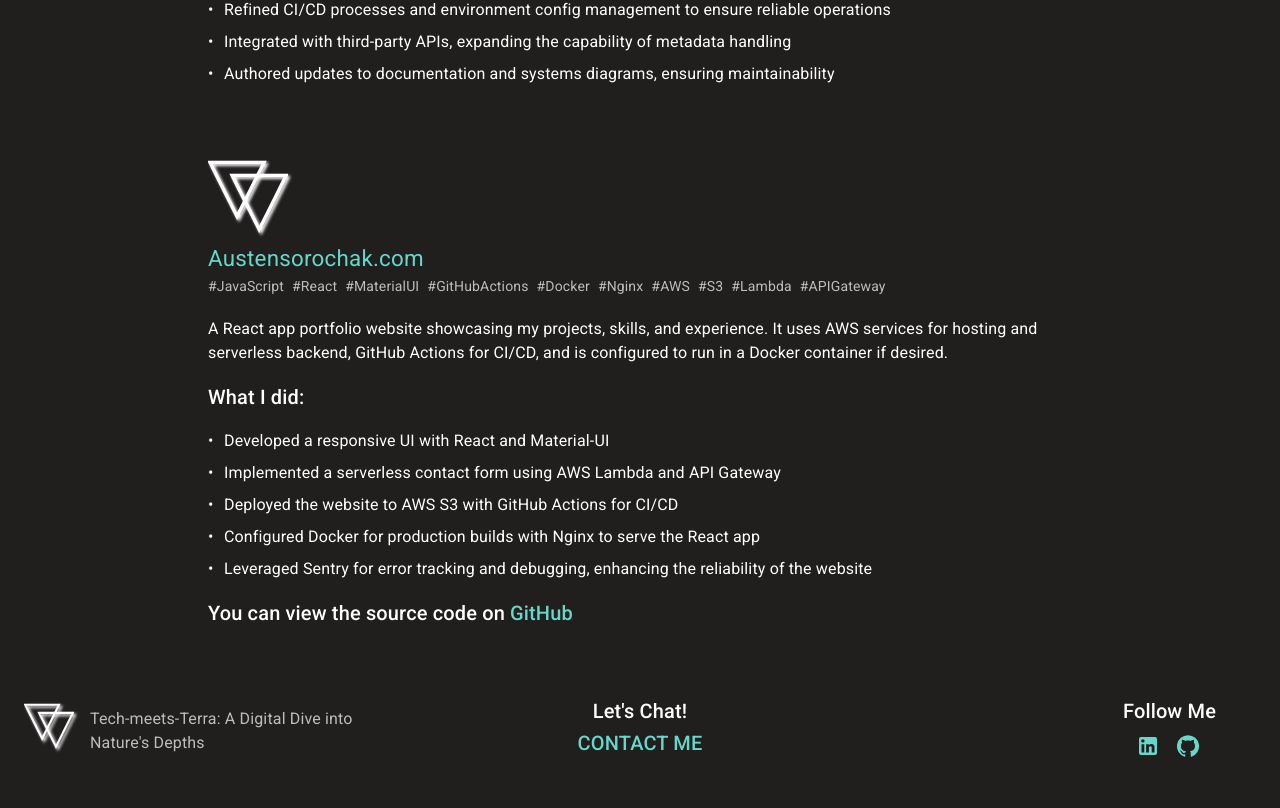
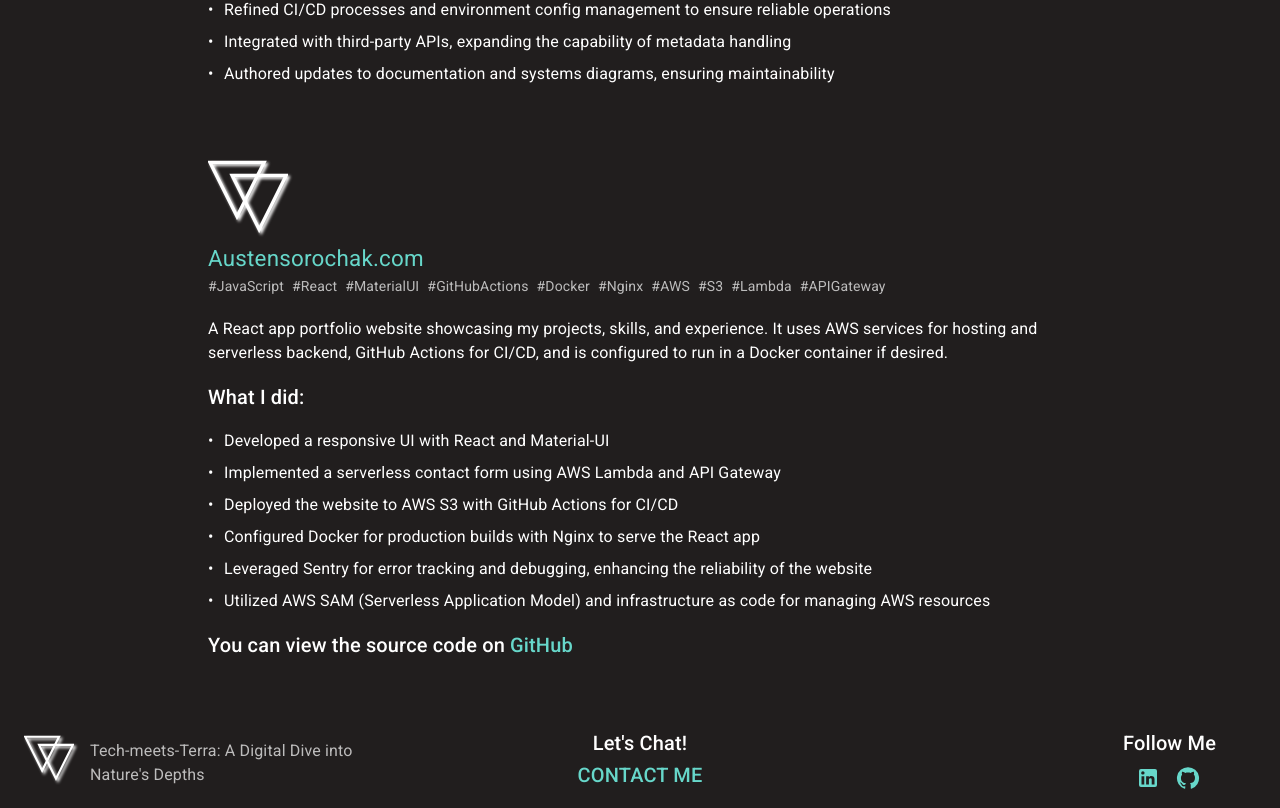
Before and after one commit to sorochak/portfolio-website, a React (Create React App) app: page /projects in a window 1280 px wide. Shown: the part 1396-2204 px from the top of the page. Before the commit the page ends 2172 px from the top, so only its background shows below. Built offline with nearby package versions, Linux system fonts and the light colour scheme.

Commit message:
update Projects description

```diff
--- a/src/pages/Projects.jsx
+++ b/src/pages/Projects.jsx
@@ -419,6 +419,7 @@
                     "Deployed the website to AWS S3 with GitHub Actions for CI/CD",
                     "Configured Docker for production builds with Nginx to serve the React app",
                     "Leveraged Sentry for error tracking and debugging, enhancing the reliability of the website",
+                    "Utilized AWS SAM (Serverless Application Model) and infrastructure as code for managing AWS resources",
                   ].map((item) => (
                     <Box component="li" key={item} sx={{ textAlign: "left" }}>
                       <Typography variant="body1">{item}</Typography>
```
